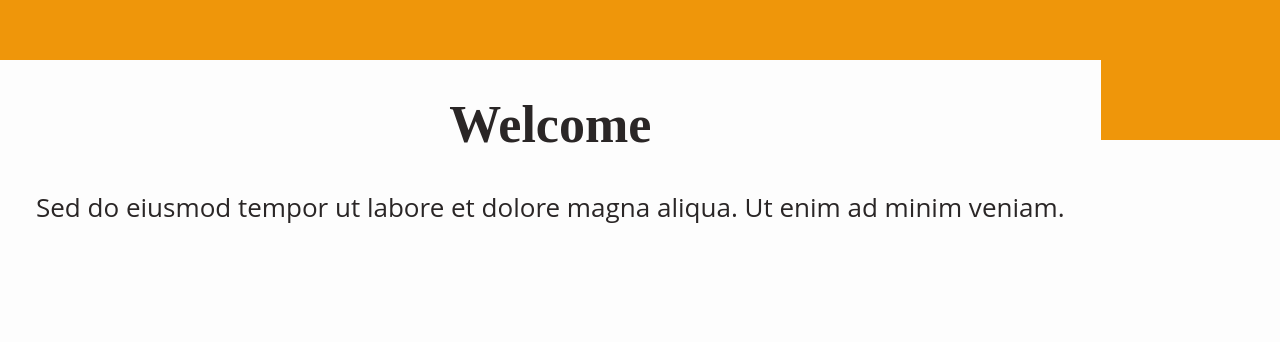
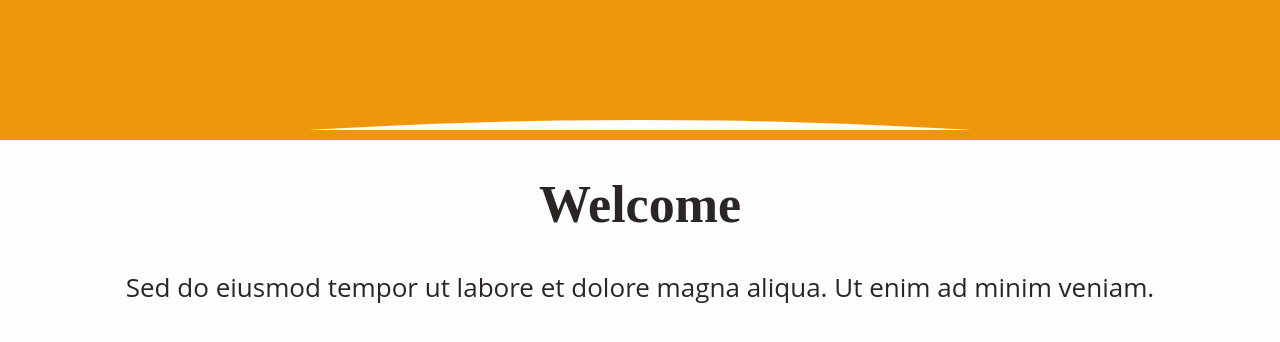
Before and after one commit to portmil/recipe-stash, a React (Create React App) app in the folder client/: page / in a window 1280 px wide. Shown: the part 180-522 px from the top of the page. Built offline with nearby package versions, Linux system fonts and the light colour scheme; a web font is replaced by a local one.

Commit message:
Fix landing page

```diff
--- a/client/src/components/LandingPage.js
+++ b/client/src/components/LandingPage.js
@@ -6,7 +6,6 @@ const introduction = "Sed do eiusmod tempor ut labore et dolore magna aliqua. Ut
 const LandingPage = () => {
   return (
     <div className="App">
-      <div className="landing">
       <div className="landing-background">
         <svg className="landing-ellipse">
           <ellipse cx="50%" cy="80vh" rx="130%" ry="500"/>
@@ -17,7 +16,6 @@ const LandingPage = () => {
         </div>
       </div>
     </div>
-    </div>
   );
 }
 
--- a/client/src/styles/LandingPage.css
+++ b/client/src/styles/LandingPage.css
@@ -12,7 +12,6 @@
 .landing-ellipse {
   position: absolute;
   top: 20vh;
-  left: 0;
   width: 100%;
 }
 
@@ -25,6 +24,5 @@ ellipse {
   font-size: calc(10px + 2vmin);
   padding: 0 4.5vh 0 4.5vh;
   position: absolute;
-  top: 30vh;
-  left: 0
+  top: 40vh
 }
```
Also changed, not shown: 1 other file (tests, documents, lock files or other folders). Lines whose indentation alone changed are shown as unchanged.
